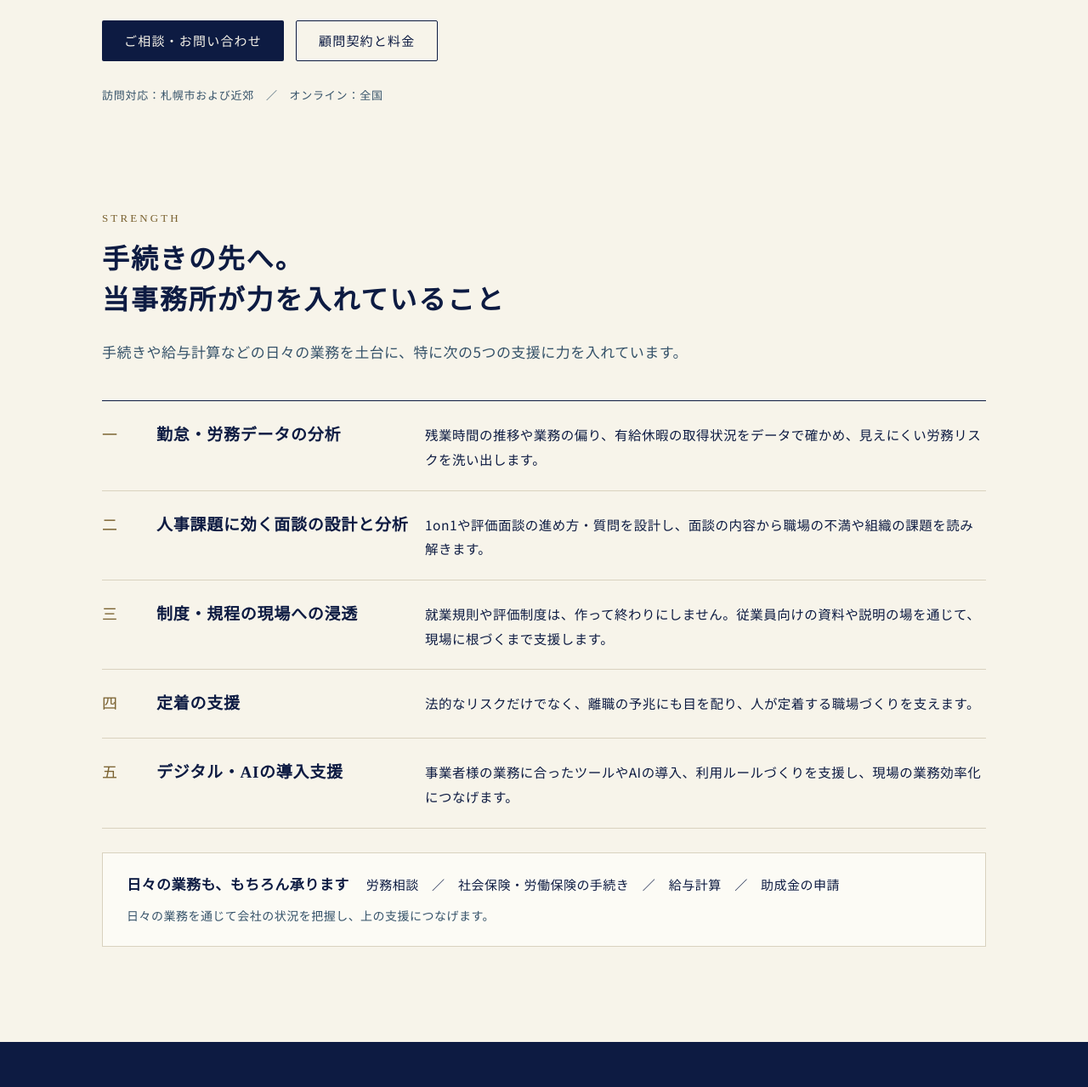
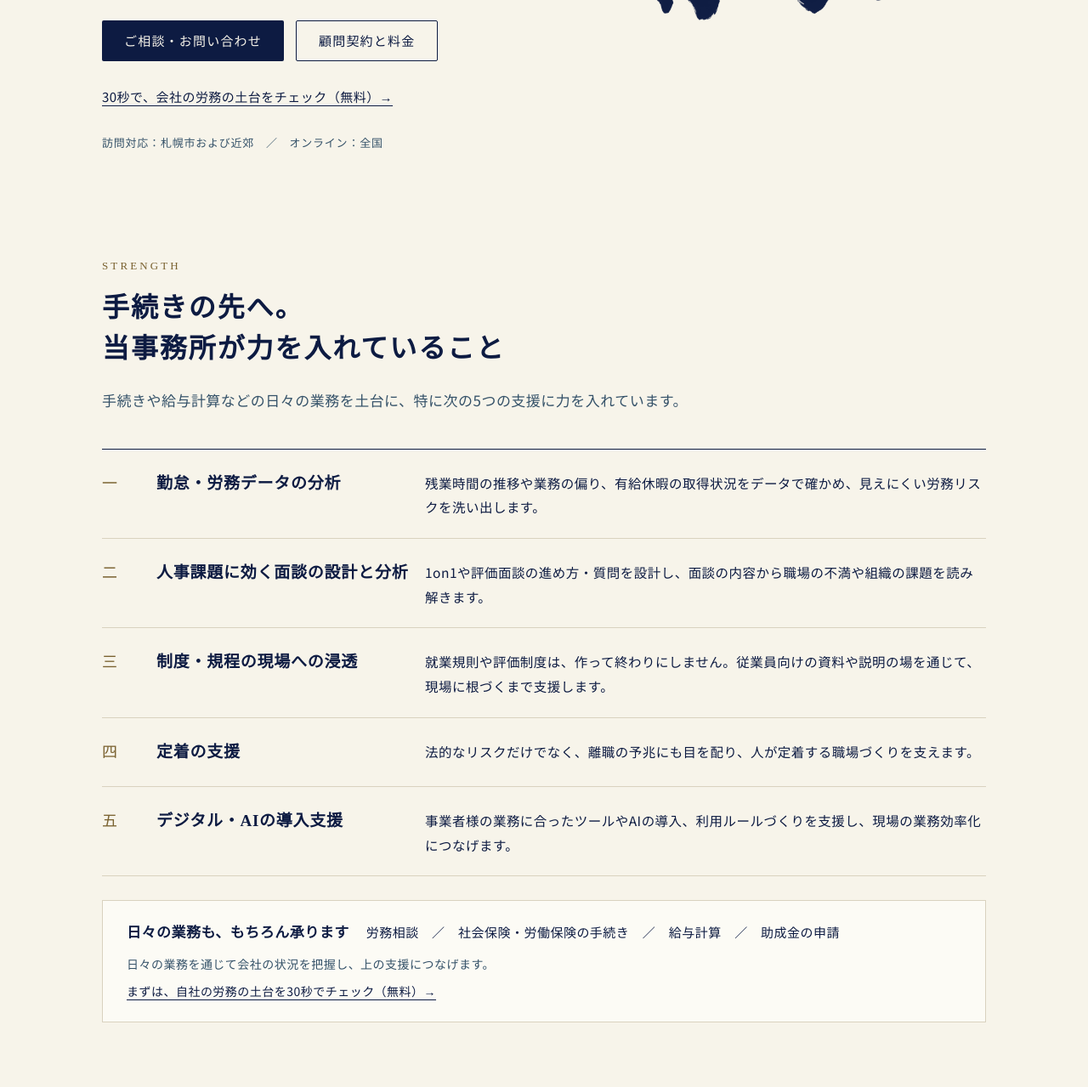
Before and after one commit to exhoumu/exhoumu.github.io, a plain HTML site: page index.html in a window 1280 px wide. Shown: the part 481-1760 px from the top of the page at 85% size. Drawn offline with Linux system fonts and the light colour scheme.

Commit message:
トップのヒーローと強みの枠に30秒チェックへのリンクを追加
Co-Authored-By: Claude Opus 5.5 <noreply@anthropic.com>
Claude-Session: https://claude.ai/code/session_014weCxJY7tZ5NugDZfqVeVQ

```diff
--- a/index.html
+++ b/index.html
@@ -45,6 +45,7 @@
           <a class="btn" href="#contact">ご相談・お問い合わせ</a>
           <a class="btn line" href="price.html">顧問契約と料金</a>
         </div>
+        <a href="check.html" style="font-size: 15px; text-underline-offset: 4px">30秒で、会社の労務の土台をチェック（無料）→</a>
         <p style="margin: 0; font-size: 13px; color: #355269; letter-spacing: 0.06em">訪問対応：札幌市および近郊　／　オンライン：全国</p>
       </div>
       <div style="display: flex; justify-content: center">
@@ -69,6 +70,7 @@
         <span class="serif" style="font-weight: 600; font-size: 17px">日々の業務も、もちろん承ります</span>
         <span style="font-size: 15px">労務相談　／　社会保険・労働保険の手続き　／　給与計算　／　助成金の申請</span>
         <span style="font-size: 14px; color: #355269; flex-basis: 100%">日々の業務を通じて会社の状況を把握し、上の支援につなげます。</span>
+        <a href="check.html" style="font-size: 14px; flex-basis: 100%; text-underline-offset: 4px">まずは、自社の労務の土台を30秒でチェック（無料）→</a>
       </div>
     </div>
   </section>
```
